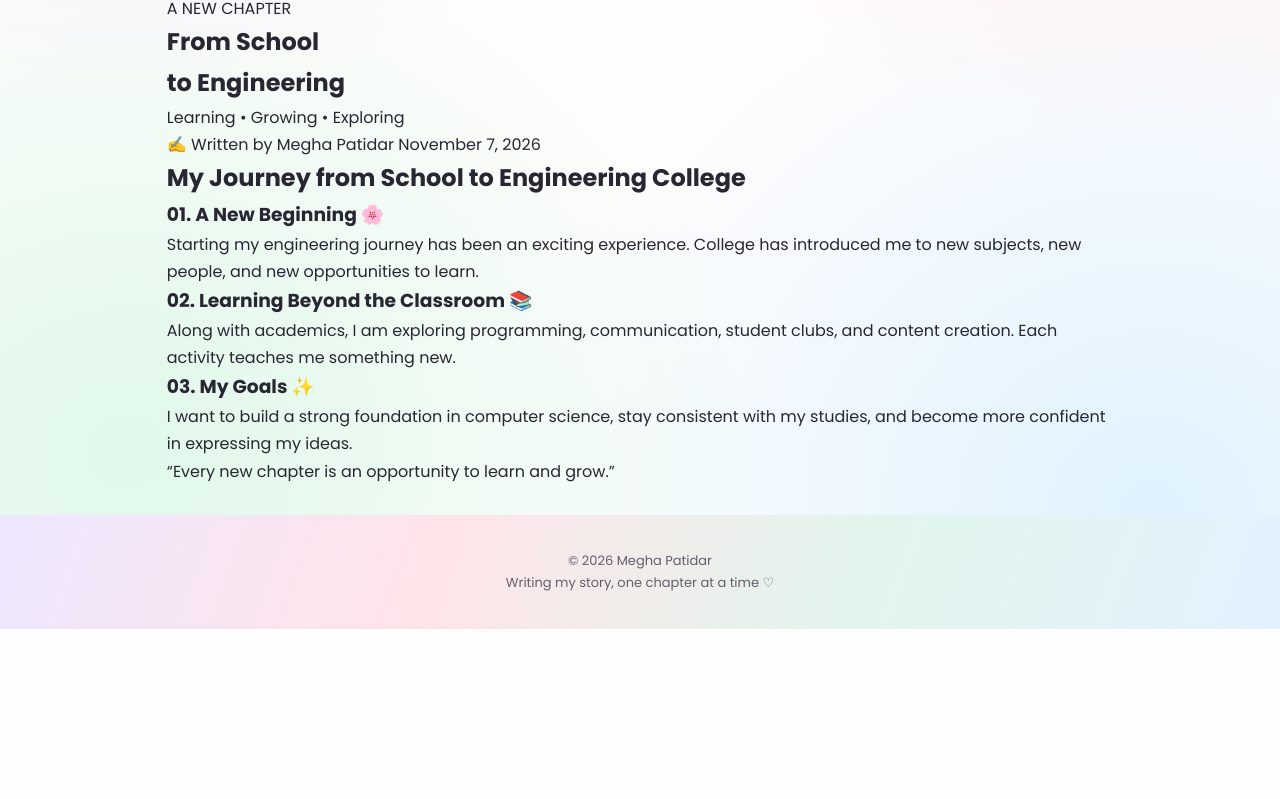
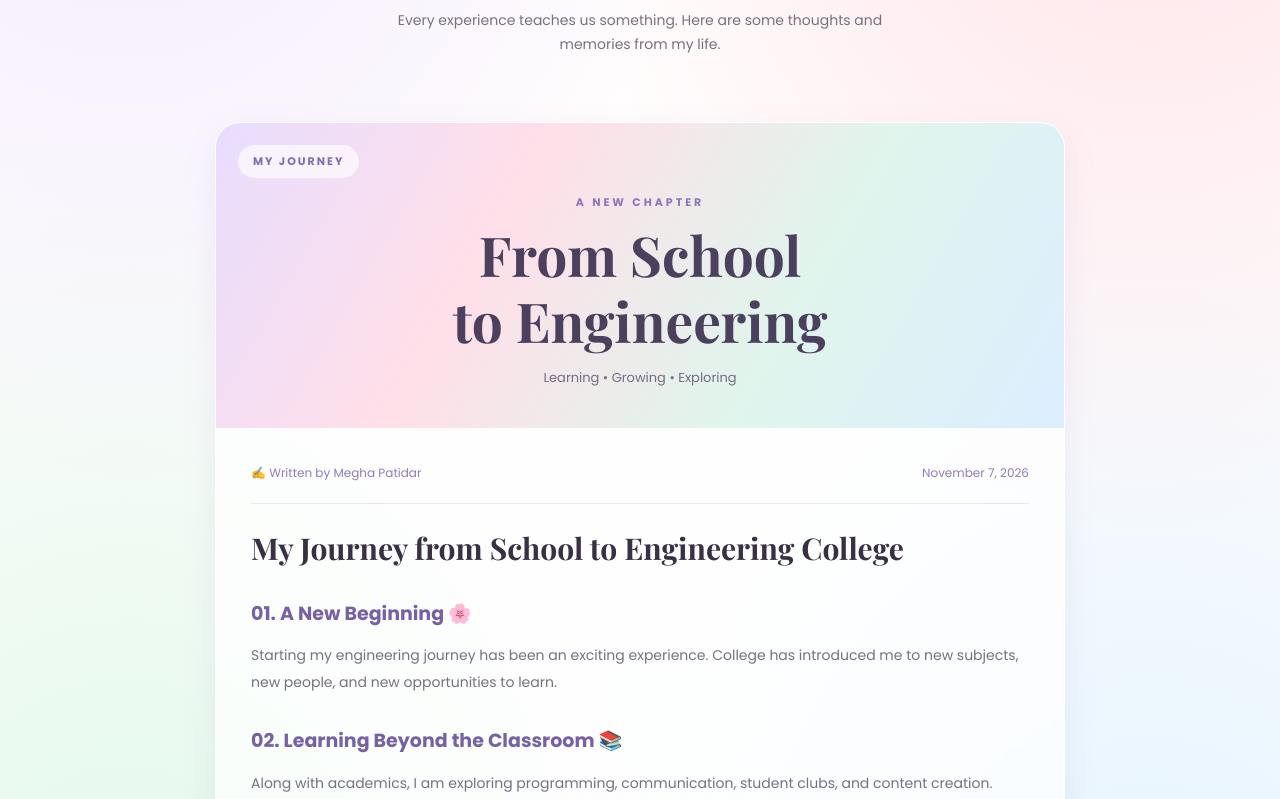
Before and after one commit to Meghapatidar14/multipage_personal__website, a plain HTML site: page blog.html in a window 1280 px wide. Shown: the part 551-1350 px from the top of the page. Before the commit the page ends 1180 px from the top, so only its background shows below. Drawn offline with nearby package versions, Linux system fonts and the light colour scheme.

Commit message:
style.css

```diff
--- a/style.css
+++ b/style.css
@@ -603,3 +603,149 @@ footer {
         height: 240px;
     }
 }
+
+
+/* PERSONAL BLOG PAGE */
+
+.blog-intro {
+    text-align: center;
+    padding: 45px 15px;
+}
+
+.blog-intro h2 {
+    font-family: 'Playfair Display', serif;
+    font-size: 32px;
+    color: #51436e;
+}
+
+.blog-intro > p:last-child {
+    color: #777083;
+    max-width: 550px;
+    margin: 10px auto;
+    font-size: 14px;
+}
+
+.blog-article {
+    max-width: 850px;
+    margin: 10px auto 55px;
+    background: rgba(255,255,255,.75);
+    border: 1px solid white;
+    border-radius: 25px;
+    overflow: hidden;
+    box-shadow: 0 12px 35px rgba(130,100,160,.1);
+}
+
+.blog-cover {
+    min-height: 300px;
+    padding: 22px;
+    background: linear-gradient(120deg,
+        #e8ddff, #ffdfe8, #e0f5ec, #dceeff);
+    display: flex;
+    flex-direction: column;
+    justify-content: space-between;
+}
+
+.blog-cover > span {
+    align-self: flex-start;
+    padding: 7px 15px;
+    border-radius: 20px;
+    background: rgba(255,255,255,.65);
+    color: #826db5;
+    font-size: 11px;
+    font-weight: 700;
+    letter-spacing: 2px;
+}
+
+.blog-cover-title {
+    text-align: center;
+    padding: 15px;
+}
+
+.blog-cover-title p {
+    font-size: 11px;
+    letter-spacing: 3px;
+    color: #8c75bd;
+    font-weight: 700;
+}
+
+.blog-cover-title h2 {
+    font-family: 'Playfair Display', serif;
+    font-size: clamp(35px, 6vw, 55px);
+    line-height: 1.2;
+    color: #4b405e;
+    margin: 10px 0;
+}
+
+.blog-cover-title > span {
+    color: #766b85;
+    font-size: 13px;
+}
+
+.blog-content {
+    padding: 35px;
+}
+
+.blog-meta {
+    display: flex;
+    justify-content: space-between;
+    flex-wrap: wrap;
+    gap: 10px;
+    padding-bottom: 20px;
+    border-bottom: 1px solid #eee6f4;
+    color: #917bbd;
+    font-size: 12px;
+}
+
+.blog-content > h2 {
+    font-family: 'Playfair Display', serif;
+    font-size: 30px;
+    line-height: 1.3;
+    margin: 25px 0;
+    color: #393044;
+}
+
+.blog-section {
+    margin: 30px 0;
+}
+
+.blog-section h3 {
+    font-size: 19px;
+    color: #7660a7;
+    margin-bottom: 12px;
+}
+
+.blog-section p {
+    font-size: 14px;
+    color: #777083;
+    line-height: 1.9;
+}
+
+.blog-quote {
+    margin-top: 35px;
+    padding: 25px;
+    border-left: 4px solid #c3a9ed;
+    border-radius: 0 16px 16px 0;
+    background: linear-gradient(110deg,#f0e8ff,#ffe8ed);
+    color: #76609f;
+    font-family: 'Playfair Display', serif;
+    font-size: 19px;
+    font-style: italic;
+}
+
+@media(max-width:650px) {
+    .blog-content {
+        padding: 23px;
+    }
+
+    .blog-cover {
+        min-height: 250px;
+    }
+
+    .blog-content > h2 {
+        font-size: 25px;
+    }
+
+    .blog-meta {
+        flex-direction: column;
+    }
+}
```
